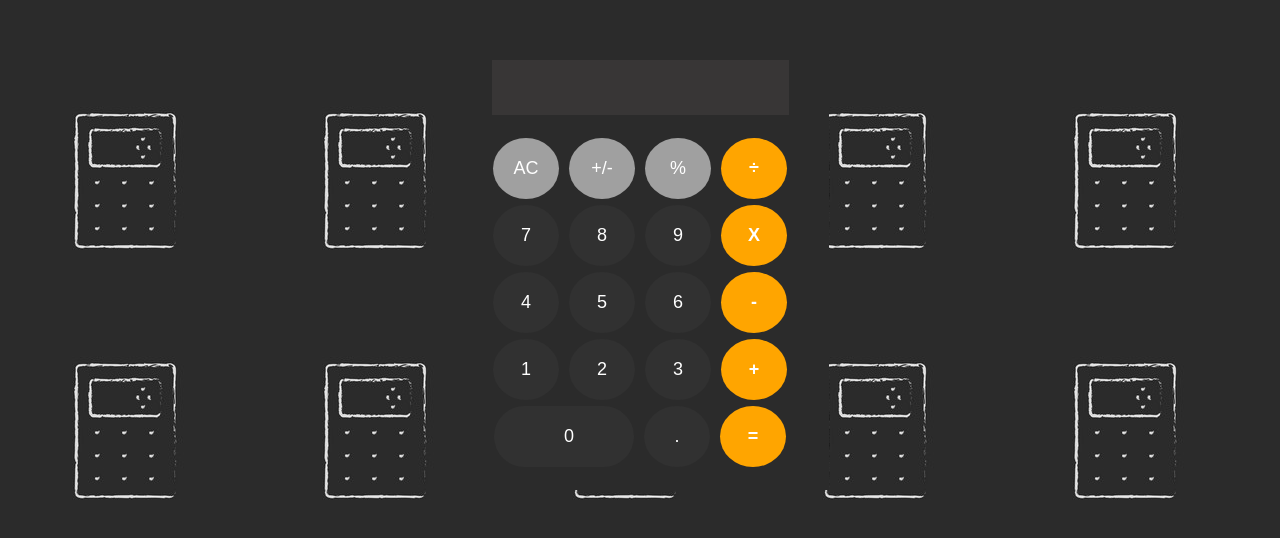
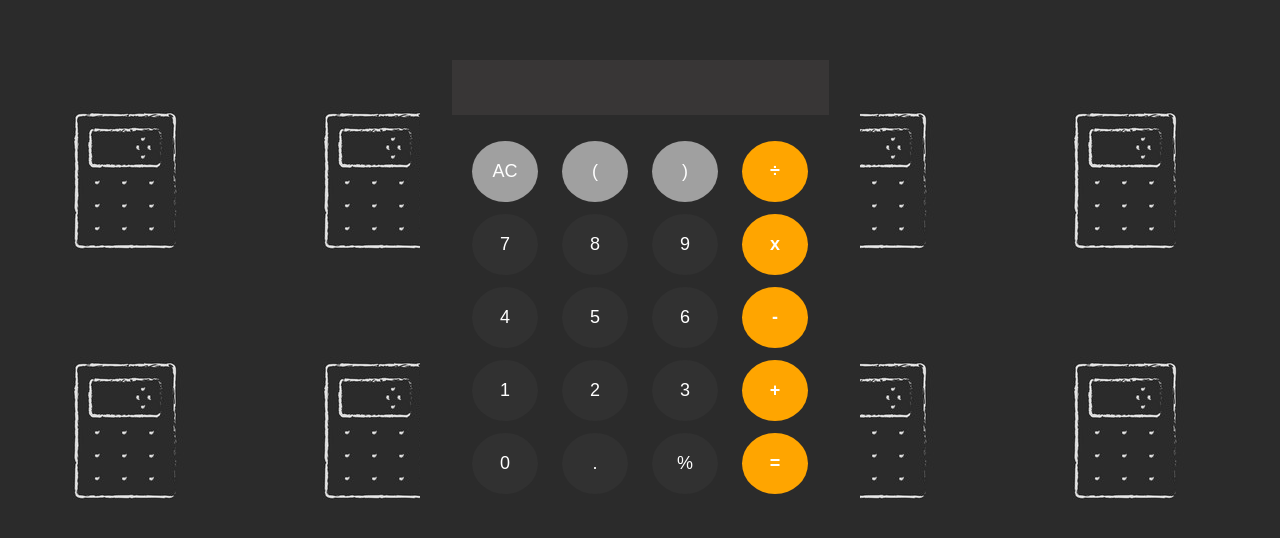
Before and after one commit to Ishita-01/Calculator, a plain HTML site: page Index.html in a window 1280 px wide. Both pictures are taken after a click on the button "AC". Shown: the part 192-730 px from the top of the page. Drawn offline with Linux system fonts and the light colour scheme.

Commit message:
add index.js

```diff
--- a/Index.html
+++ b/Index.html
@@ -11,19 +11,19 @@
 
     <div class="container flex">
         <div class="rows">
-            <input class="input" type="text"/>
+            <input class="input" type="text" id="input"/>
         </div>
         <div class="rows">
             <button class="top">AC</button>
-            <button class="top">+/-</button>
-            <button class="top">%</button>
+            <button class="top">(</button>
+            <button class="top">)</button>
             <button class="symbol">÷</button>
         </div>
         <div class="rows">
             <button>7</button>
             <button>8</button>
             <button>9</button>
-            <button class="symbol">X</button>
+            <button class="symbol">x</button>
         </div>
         <div class="rows">
             <button>4</button>
@@ -38,11 +38,13 @@
             <button class="symbol">+</button>
         </div>
         <div class="rows">
-            <button class="zero">0</button>
+            <button>0</button>
             <button>.</button>
+            <button>%</button>
             <button class="symbol">=</button>
 
         </div>
     </div>
+<script src="./Index.js"></script>
 </body>
 </html>
--- /dev/null
+++ b/Index.js
@@ -0,0 +1,27 @@
+var input = document.getElementById('input');
+buttons = document.querySelectorAll('button');
+var inputValue='';
+for(item of buttons){
+    item.addEventListener('click', (e)=>{
+     buttonText = e.target.innerText;
+     console.log('button text is', buttonText);
+
+     if(buttonText =='x'){
+        buttonText = '*';
+        inputValue += buttonText;
+        input.value= inputValue;
+     }
+     else if(buttonText=='AC'){
+       inputValue = "";
+       input.value= inputValue;
+     }
+     else if(buttonText=='='){
+
+        input.value= eval(inputValue);
+     }
+     else{
+        inputValue += buttonText;
+        input.value = inputValue;
+     }
+    })
+}
--- a/styles.css
+++ b/styles.css
@@ -17,8 +17,9 @@ H1{
 .container{
     background-color:#2b2b2b;
    margin: auto;
-   max-width: fit-content;
+   max-width: 400px;
    padding: 20px;
+
 }
 .flex{
     display: flex;
@@ -33,7 +34,7 @@ button{
   color: white;
   width: 66px;
   padding: 20px;
-  margin:  3px;
+  margin:  6px 10px ;
   border: 2px;
   font-size: large;
   cursor: pointer;
@@ -44,16 +45,13 @@ button{
     font-weight: bolder;
 }
 
-.zero{
-    padding: 20px 70px ;
-    border-radius: 40px;
-}
 
 .rows input{
-    padding: 20px 60px;
+    padding: 20px 100px;
     background-color: hsla(0, 2%, 22%, 0.982);
     border: none;
     margin: 20px;
+    color: white;
 }
 
 .top{
```
Also changed, not shown: Js.js (deleted).
